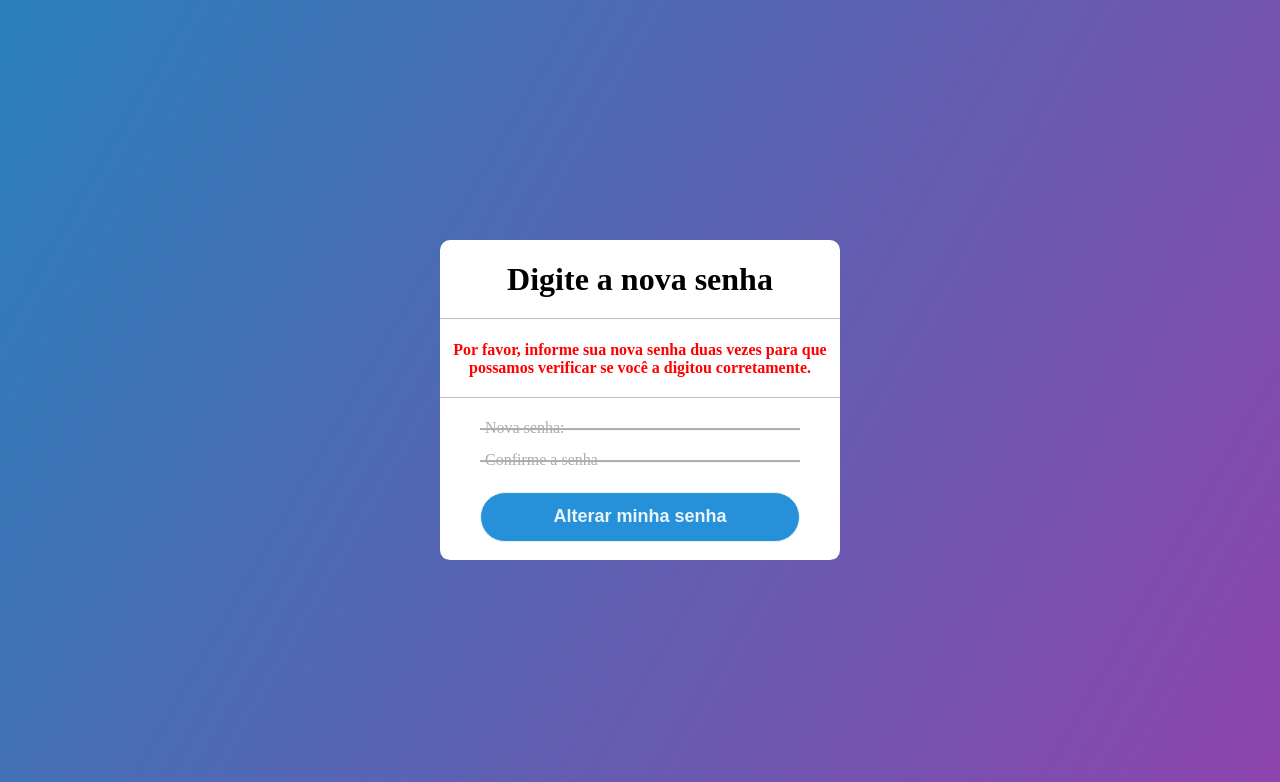
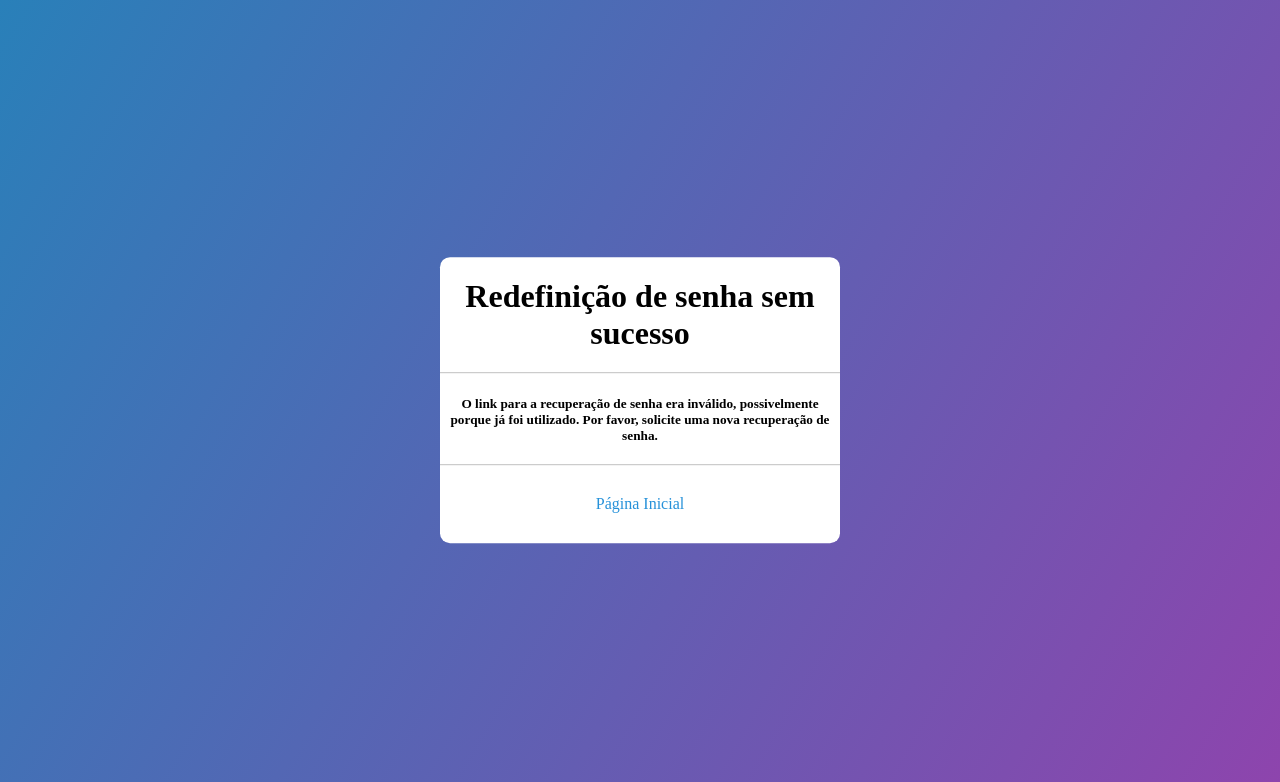
Before and after one commit to svhenrique/login-cadastro, a Django app: page /conta/reset/1/1/ in a window 1280 px wide. Shown: the top 782 px of the page. Run offline with Django 3.2, Linux system fonts and the light colour scheme.

Commit message:
modificado front de password_reset_confirm e adicionado medidas contra erros

```diff
--- a/core/templates/password_reset_confirm.html
+++ b/core/templates/password_reset_confirm.html
@@ -1,7 +1,8 @@
 {% extends 'base.html'  %}
 {% block content %}
-<h1>Digite a nova senha</h1>
-<h4>Por favor, informe sua nova senha duas vezes para que possamos verificar se você a digitou corretamente.</h4>
+<h1>{{ title }}</h1>
+{% if validlink %}
+<h5>Por favor, informe sua nova senha duas vezes para que possamos verificar se você a digitou corretamente.</h5>
 <form method="post" autocomplete="off">
     {% csrf_token %}
 
@@ -21,4 +22,9 @@
 
 </form>
 <br>
+{% else %}
+<h5>O link para a recuperação de senha era inválido, possivelmente porque já foi utilizado. Por favor, solicite uma nova recuperação de senha.</h5>
+<div class="signup_link">
+  Página <a href="{% url 'login' %}">Inicial</a>
+</div>{% endif %}
 {% endblock %}
```
